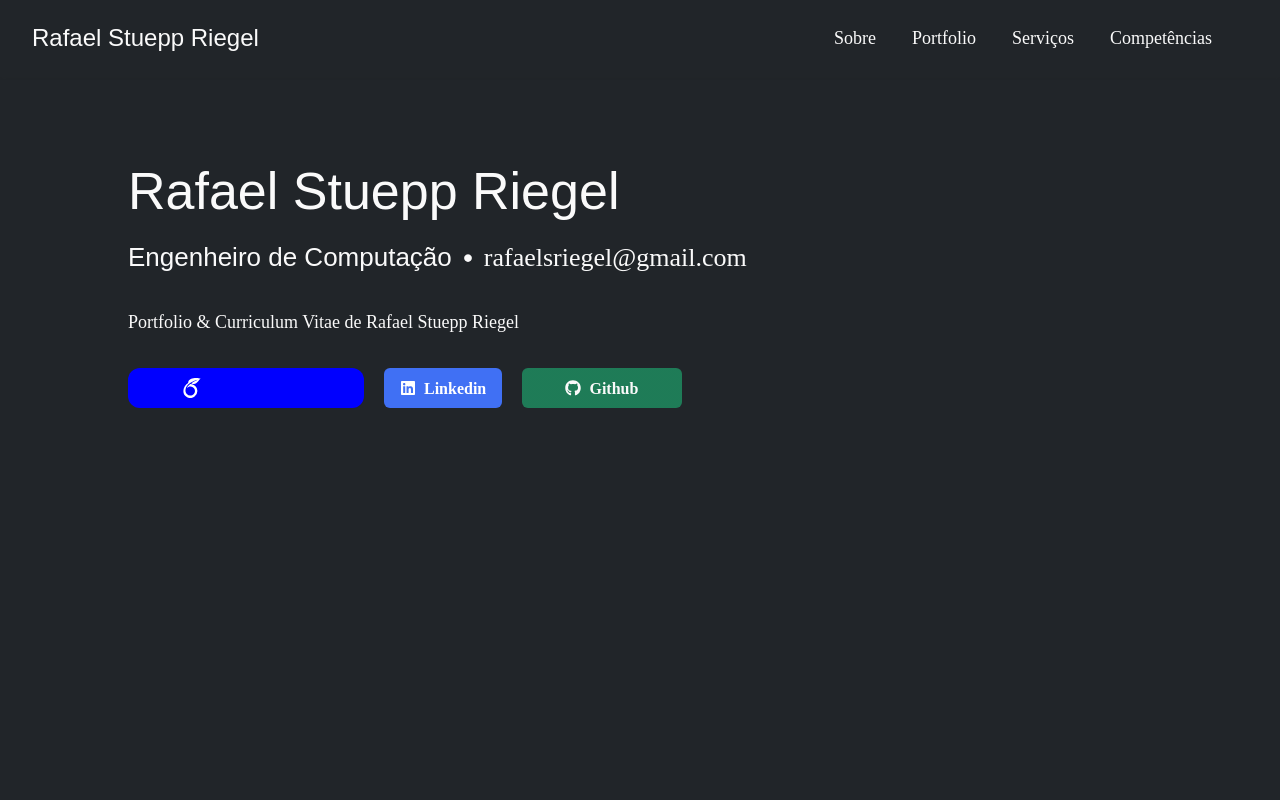
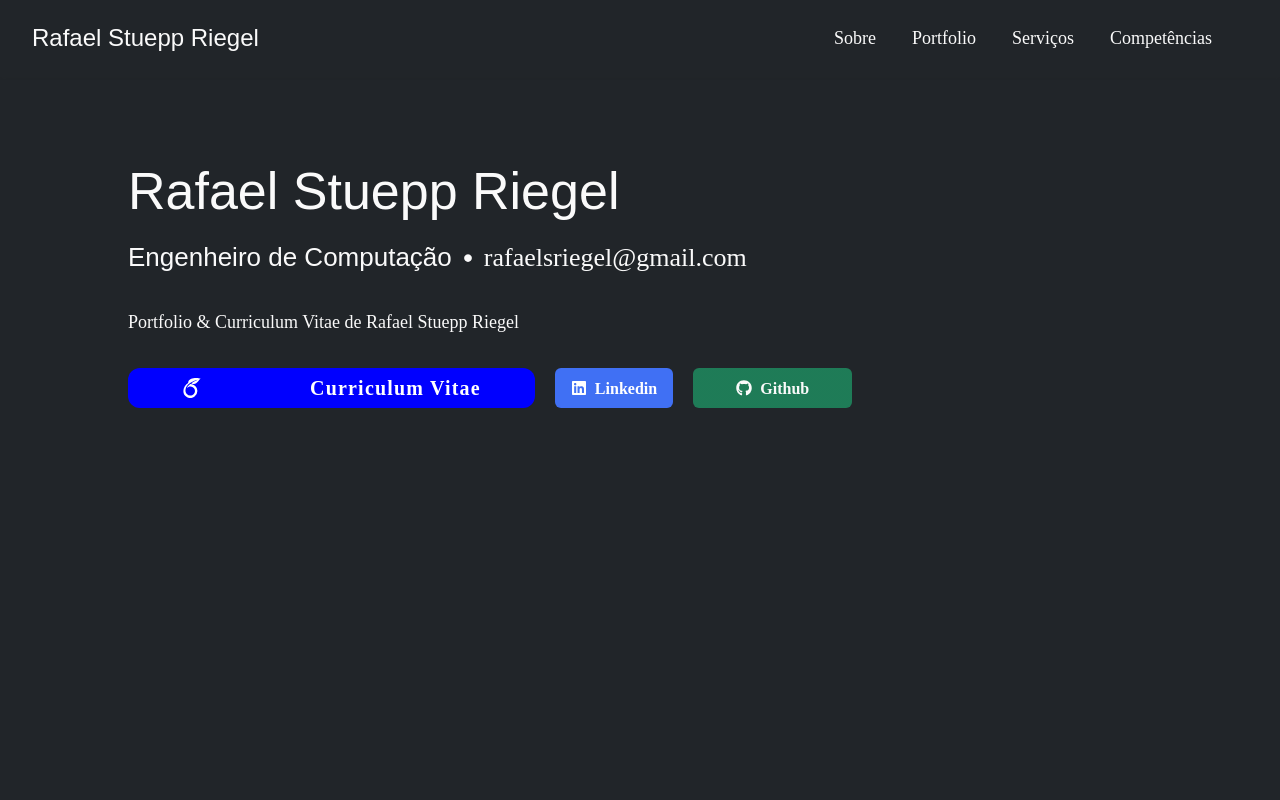
Before and after one commit to faelsriegel/cv_faelsriegel, a Next.js app: page / in a window 1280 px wide. Shown: the top 800 px of the page. Built offline with nearby package versions, Linux system fonts and the light colour scheme; a web font is replaced by a local one.

Commit message:
Curriculum Vitae

```diff
--- a/components/section/about/index.tsx
+++ b/components/section/about/index.tsx
@@ -130,6 +130,7 @@ const About: React.FC = () => {
                   }}
                 ></span>
               </button>
+              Curriculum Vitae
             </Button>
           </Link>
           <Link
```
